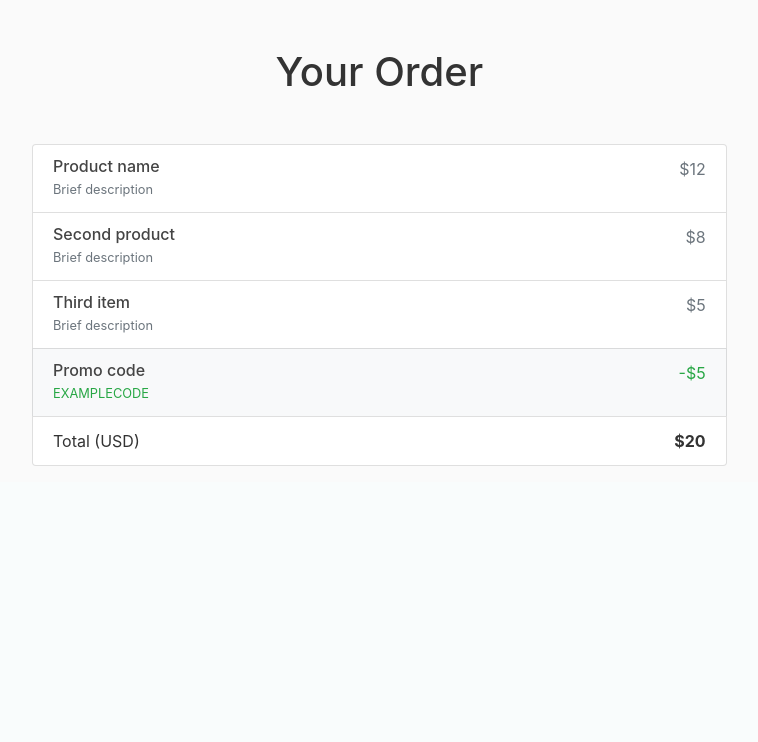
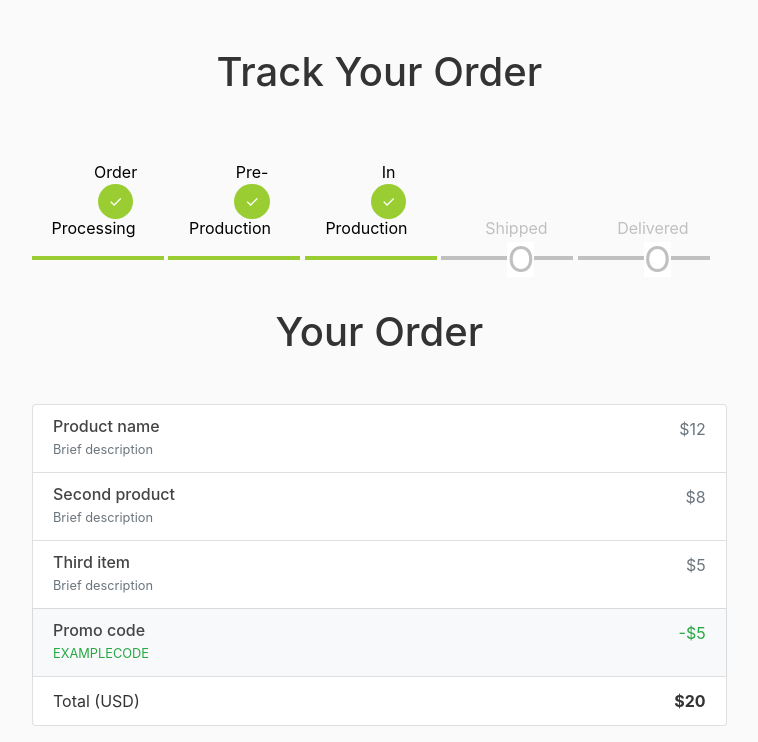
Before and after one commit to ogarza98/superStore_CS3773, a Django app: page /receipt/ in a window 1280 px wide. Shown: the part 554-1296 px from the top of the page, without its empty margins (72-830 px from the left). Before the commit the page ends 1020 px from the top, so only its background shows below. Run offline with Django 3.2, Linux system fonts and the light colour scheme; some libraries are stand-ins or nearby versions.

Commit message:
receipt view

```diff
--- a/django_project/superStore_website/static/superStore_website/main.css
+++ b/django_project/superStore_website/static/superStore_website/main.css
@@ -156,3 +156,62 @@ img.resize_gallery {
   max-width:50%;
   max-height:160px
 }
+
+/* Track Order Styling */
+ol.progtrckr {
+  margin: 0;
+  padding: 0;
+  list-style-type none;
+}
+
+ol.progtrckr li {
+  display: inline-block;
+  text-align: center;
+  line-height: 3.5em;
+}
+
+ol.progtrckr[data-progtrckr-steps="2"] li { width: 49%; }
+ol.progtrckr[data-progtrckr-steps="3"] li { width: 33%; }
+ol.progtrckr[data-progtrckr-steps="4"] li { width: 24%; }
+ol.progtrckr[data-progtrckr-steps="5"] li { width: 19%; }
+ol.progtrckr[data-progtrckr-steps="6"] li { width: 16%; }
+ol.progtrckr[data-progtrckr-steps="7"] li { width: 14%; }
+ol.progtrckr[data-progtrckr-steps="8"] li { width: 12%; }
+ol.progtrckr[data-progtrckr-steps="9"] li { width: 11%; }
+
+ol.progtrckr li.progtrckr-done {
+  color: black;
+  border-bottom: 4px solid yellowgreen;
+}
+ol.progtrckr li.progtrckr-todo {
+  color: silver;
+  border-bottom: 4px solid silver;
+}
+
+ol.progtrckr li:after {
+  content: "\00a0\00a0";
+}
+ol.progtrckr li:before {
+  position: relative;
+  bottom: -2.5em;
+  float: left;
+  left: 50%;
+  line-height: 1em;
+}
+ol.progtrckr li.progtrckr-done:before {
+  content: "\2713";
+  color: white;
+  background-color: yellowgreen;
+  height: 2.2em;
+  width: 2.2em;
+  line-height: 2.2em;
+  border: none;
+  border-radius: 2.2em;
+}
+ol.progtrckr li.progtrckr-todo:before {
+  content: "\039F";
+  color: silver;
+  background-color: white;
+  font-size: 2.2em;
+  bottom: -1.2em;
+}
--- a/django_project/superStore_website/templates/superStore_website/receipt.html
+++ b/django_project/superStore_website/templates/superStore_website/receipt.html
@@ -14,6 +14,16 @@
           <h3>Billing Information:</h3>
             <h5>Billing Address: {{ altaddress }}</h5>
             <h5>Card Number: {{ cardNum }}</h5>
+      </div>
+      <div>
+          <h1 class="my-5 h1 text-center">Track Your Order</h1>
+          <ol class="progtrckr" data-progtrckr-steps="5">
+            <li class="progtrckr-done">Order Processing</li>
+            <li class="progtrckr-done">Pre-Production</li>
+            <li class="progtrckr-done">In Production</li>
+            <li class="progtrckr-todo">Shipped</li>
+            <li class="progtrckr-todo">Delivered</li>
+          </ol>
       </div>
                <!-- Cart -->
             <h1 class="my-5 h1 text-center">Your Order</h1>
```
